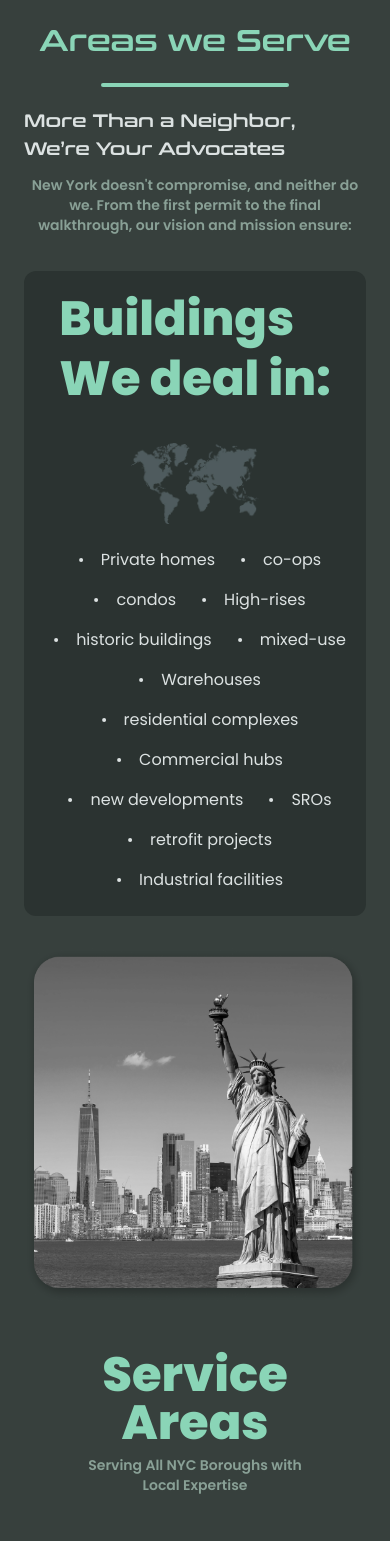
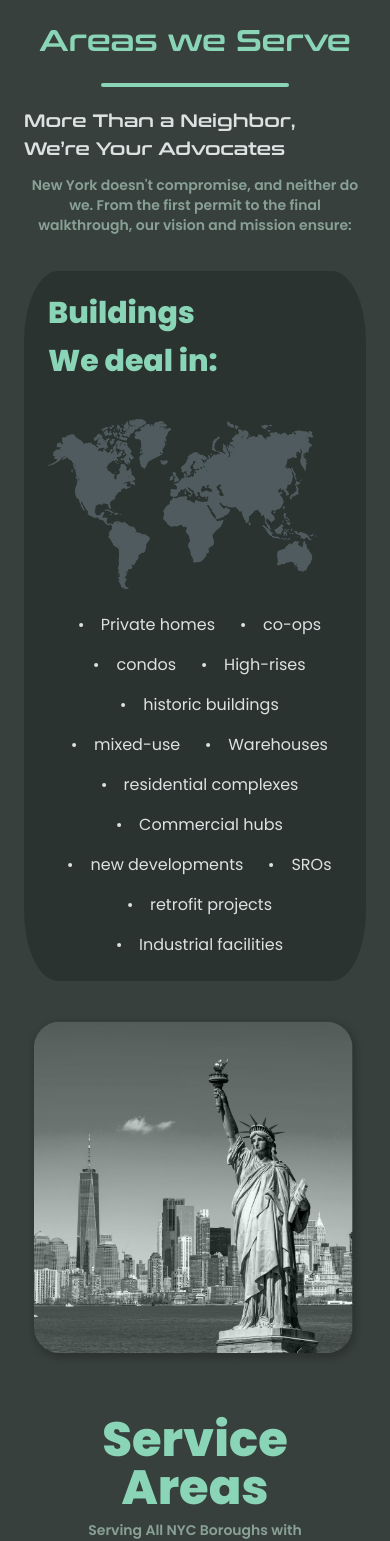
Before and after one commit to saidlv/pbs-compliance-solutions, a Next.js app: page /about-us in a window 390 px wide. Shown: the part 5700-7241 px from the top of the page. Built offline with nearby package versions, Linux system fonts and the light colour scheme.

Commit message:
About page fixes

```diff
--- a/src/app/about-us/page.jsx
+++ b/src/app/about-us/page.jsx
@@ -272,20 +272,20 @@ const AboutPage = () => {
 
       {/* Service Area section */}
       <section className="px-6 lg:px-12">
-        <div className="w-full flex flex-col lg:flex-row justify-center items-center gap-8 mb-12">
+        <div className="w-full flex flex-col lg:flex-row justify-between items-start lg:items-stretch gap-8 mb-12">
           {/* Left Content */}
-          <div className="bg-[#2B3331] rounded-xl flex flex-col lg:flex-row items-center justify-center gap-6 lg:gap-16 w-full lg:w-3/5 h-auto lg:h-[65vh] px-4 py-6">
-            <div className="h-auto lg:h-full flex flex-col items-center lg:items-start justify-between gap-6">
-              <h2 className="text-[#8AD5B7] font-extrabold text-5xl flex flex-col mb-4 lg:mb-0 gap-3">
+          <div className="bg-[#2B3331] rounded-[10%] flex flex-col lg:flex-row items-center justify-center gap-6 w-full lg:w-[55%] p-6">
+            <div className="w-full lg:w-[50%] flex flex-col items-start justify-start gap-6">
+              <h2 className="text-[#8AD5B7] font-extrabold text-3xl lg:text-5xl flex flex-col mb-4 lg:mb-0 gap-3">
                 <span>Buildings</span> <span>We deal in:</span>
               </h2>
               <img
                 src="pics/world-map.png"
                 alt="map"
-                className="w-32 lg:w-auto h-auto"
+                className="lg:w-auto h-auto"
               />
             </div>
-            <div className="w-full lg:w-2/5 flex flex-row flex-wrap lg:flex-col items-start justify-center gap-4 lg:gap-0">
+            <div className="w-full lg:w-[50%] flex flex-row flex-wrap lg:flex-col items-start justify-center gap-4 lg:gap-0">
               {service?.buildingTypes.map((location, index) => (
                 <p key={index} className="text-[#DCE2E2] text-base flex gap-2">
                   <DotIcon /> {location}
@@ -293,11 +293,13 @@ const AboutPage = () => {
               ))}
             </div>
           </div>
-          <div className="w-full lg:w-auto h-auto lg:h-[70vh]">
-            <img
+          <div className="w-full lg:w-[45%] h-auto">
+            <Image
               src="/pics/Rectangle 52.png"
               alt=""
-              className="w-full h-full object-contain rounded-xl filter grayscale shadow-custom"
+              className="w-full h-full object-cover mix-blend-luminosity rounded-2xl"
+              width={500}
+              height={400}
             />
           </div>
         </div>
```
Also changed, not shown: public/pics/Rectangle 52.png.
